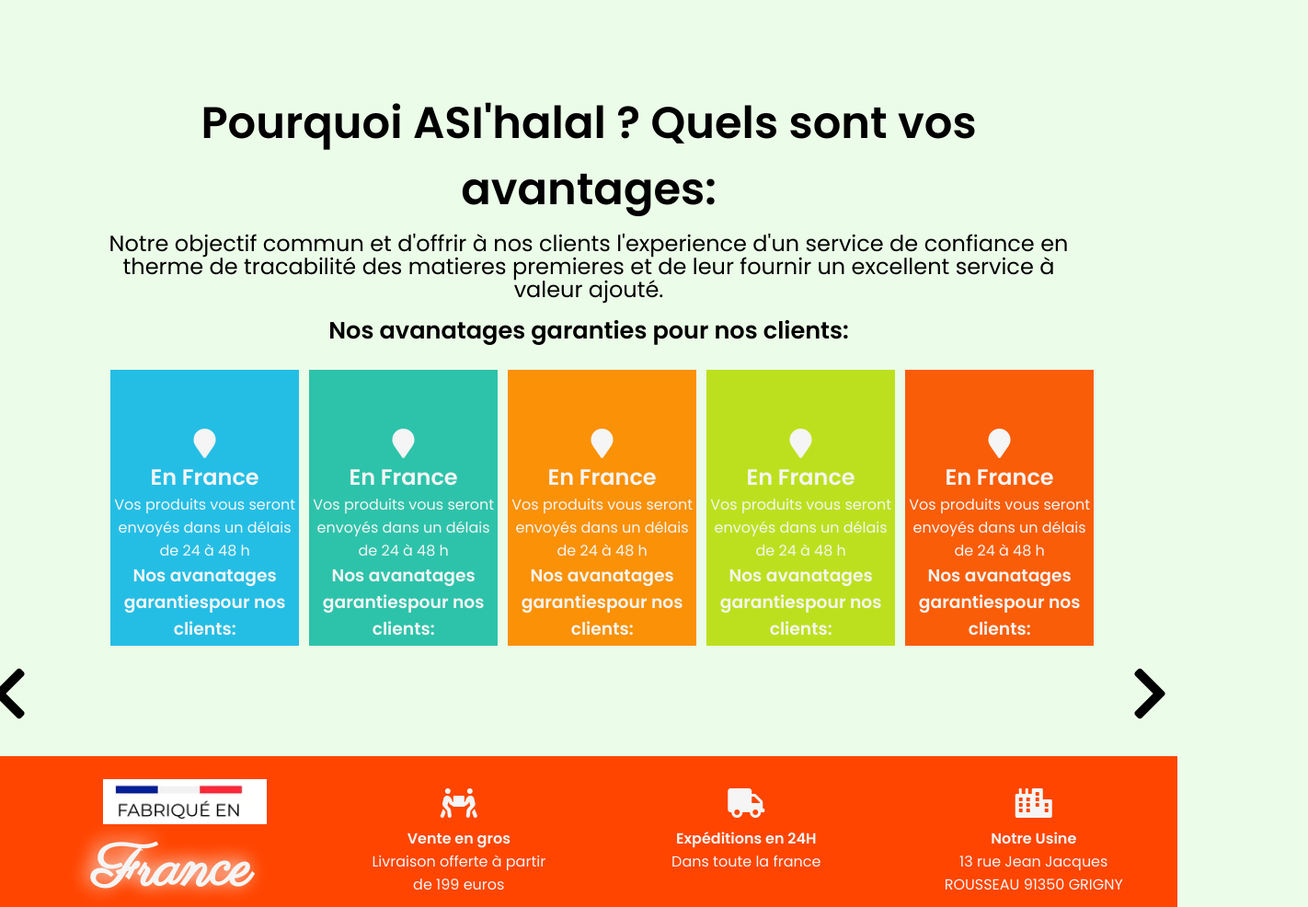
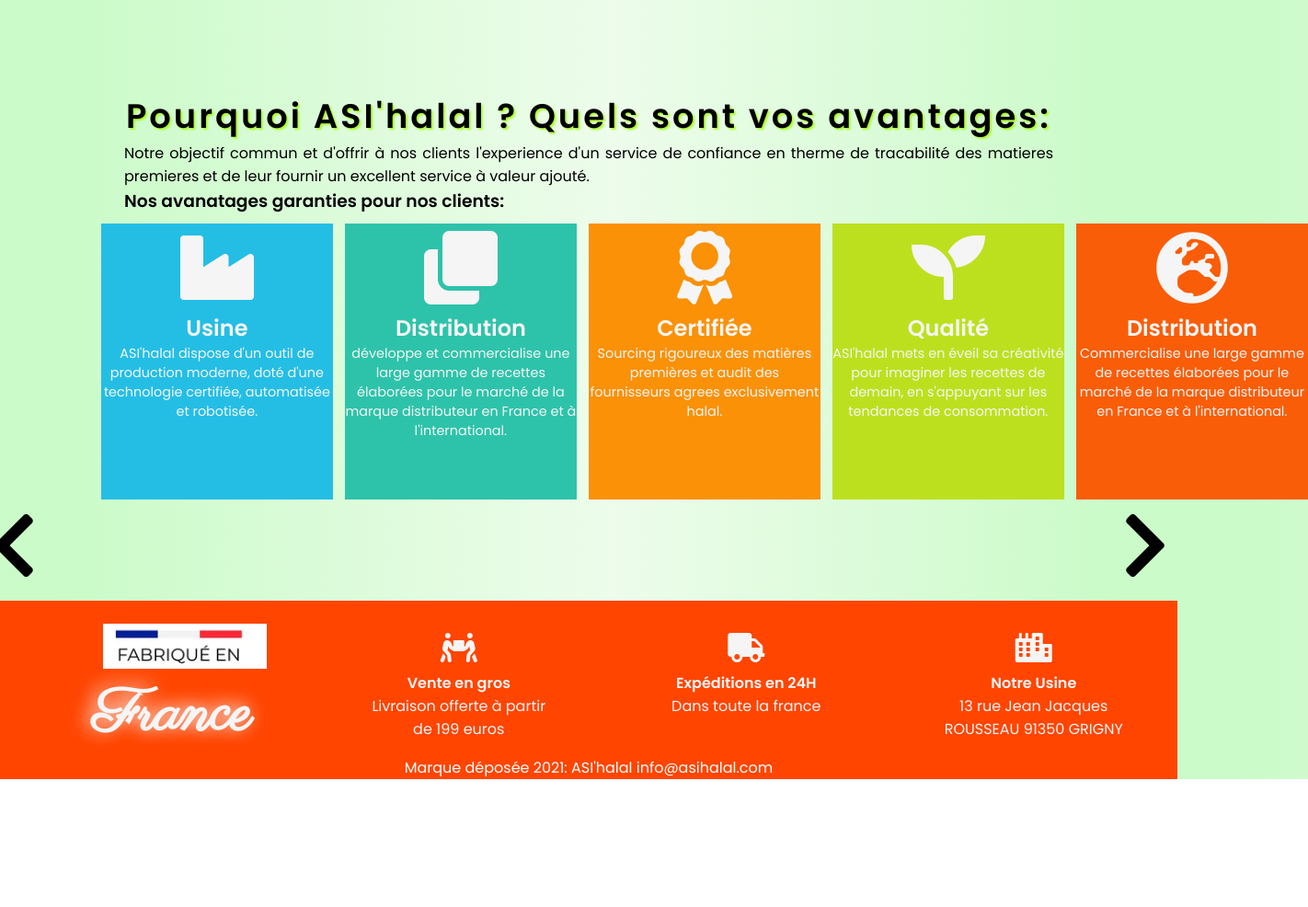
Before and after one commit to Sarahgues/barkhoum.asihalal.github.io, a plain HTML site: page index.html in a window 1280 px wide. Shown: the part 3023-4009 px from the top of the page at 92% size, 1422 px wide, since content can reach past the window. After the commit the page ends 3870 px from the top, so only its background shows below. Drawn offline with nearby package versions, Linux system fonts and the light colour scheme.

Commit message:
ajout code html et css pour le future slider

```diff
--- a/css/style.css
+++ b/css/style.css
@@ -12,7 +12,7 @@
 }
 
 body {
-    background-color: #ebfce8;
+    background: linear-gradient( 90deg, rgba(202, 251, 200, 1) 5%, rgba(237, 252, 235, 1) 52%, rgba(202, 251, 200, 1) 95%);
 }
 
 p {
@@ -230,41 +230,43 @@
 /* Avantages */
 
 .contenu-qualite h2 {
-    font-size: 3rem;
-    text-align: center;
+    font-size: 2.3rem;
+    letter-spacing: 3px;
     padding: 0;
     margin: 0;
-    border-radius: 15px 15px 1px 1px;
+    text-align: center;
+    text-shadow: 2px 2px 2px greenyellow;
 }
 
 .contenu-qualite p {
-    text-align: center;
-    font-size: 1.5rem;
-    padding: 10px;
+    text-align: justify;
     line-height: 25px;
+    margin: 0 35px;
 }
 
 .contenu-qualite h3 {
-    text-align: center;
-    font-size: 1.6rem;
-    padding: 10px;
-    line-height: 25px;
+    text-align: justify;
+    margin: 0 35px;
 }
 
 .avantages-element {
     position: relative;
     display: grid;
-    grid-template-columns: 20% 20% 20% 20% 20%;
-    width: 100%;
+    grid-template-columns: 25% 25% 25% 25% 25%;
     height: 300px;
-    margin: 20px;
+    margin: 10px;
+}
+
+.element-qualite p {
+    white-space: normal;
+    font-size: 0.9rem;
 }
 
 .element-qualite:nth-child(1) {
     background-color: #24bee5;
     width: 95%;
+    color: whitesmoke;
     text-align: center;
-    color: whitesmoke;
 }
 
 .element-qualite:nth-child(2) {
@@ -296,12 +298,7 @@
 }
 
 .avantages-element .element-qualite i {
-    display: inline-block;
-    font-size: 32px;
-    height: 1em;
-    width: 1em;
-    text-align: center;
-    line-height: 5em;
+    line-height: 1.2em;
 }
 
 .fa-chevron-left {
--- a/index.html
+++ b/index.html
@@ -171,39 +171,39 @@
             </div>
             <div class="avantages-element">
                 <div class="element-qualite">
-                    <i class="fa fa-map-marker" aria-hidden="true"></i>
-                    <h2>En France</h2>
-                    <p>Vos produits vous seront envoyés dans un délais de 24 à 48 h</p>
-                    <h3>Nos avanatages garantiespour nos clients:</h3>
+                    <i class="fas fa-industry fa-5x" aria-hidden="true"></i>
+                    <h2>Usine</h2>
+                    <p>ASI'halal dispose d'un outil de production moderne, doté d'une technologie certifiée, automatisée et robotisée.</p>
                 </div>
                 <div class="element-qualite">
-                    <i class="fa fa-map-marker" aria-hidden="true"></i>
-                    <h2>En France</h2>
-                    <p>Vos produits vous seront envoyés dans un délais de 24 à 48 h</p>
-                    <h3>Nos avanatages garantiespour nos clients:</h3>
+                    <i class="fas fa-clone fa-5x" aria-hidden="true">
+                        </i>
+                    <h2>Distribution</h2>
+                    <p> développe et commercialise une large gamme de recettes élaborées pour le marché de la marque distributeur en France et à l'international.</p>
+
                 </div>
                 <div class="element-qualite">
-                    <i class="fa fa-map-marker" aria-hidden="true"></i>
-                    <h2>En France</h2>
-                    <p>Vos produits vous seront envoyés dans un délais de 24 à 48 h</p>
-                    <h3>Nos avanatages garantiespour nos clients:</h3>
+                    <i class="fas fa-award fa-5x" aria-hidden="true"></i>
+                    <h2>Certifiée</h2>
+                    <p>Sourcing rigoureux des matières premières et audit des fournisseurs agrees exclusivement halal.</p>
+
                 </div>
                 <div class="element-qualite">
-                    <i class="fa fa-map-marker" aria-hidden="true"></i>
-                    <h2>En France</h2>
-                    <p>Vos produits vous seront envoyés dans un délais de 24 à 48 h</p>
-                    <h3>Nos avanatages garantiespour nos clients:</h3>
+                    <i class="fas fa-seedling fa-5x" aria-hidden="true">
+                        </i>
+                    <h2>Qualité</h2>
+                    <p>ASI'halal mets en éveil sa créativité pour imaginer les recettes de demain, en s'appuyant sur les tendances de consommation. </p>
+
                 </div>
                 <div class="element-qualite">
-                    <i class="fa fa-map-marker" aria-hidden="true"></i>
-                    <h2>En France</h2>
-                    <p>Vos produits vous seront envoyés dans un délais de 24 à 48 h</p>
-                    <h3>Nos avanatages garantiespour nos clients:</h3>
+                    <i class="fas fa-globe-europe fa-5x" aria-hidden="true"></i>
+                    <h2>Distribution</h2>
+                    <p>Commercialise une large gamme de recettes élaborées pour le marché de la marque distributeur en France et à l'international.</p>
                 </div>
             </div>
             <div>
-                <i class="fa fa-chevron-left fa-4x" aria-hidden="true"></i>
-                <i class="fa fa-chevron-right fa-4x" aria-hidden="true"></i>
+                <i class="fa fa-chevron-left fa-5x" aria-hidden="true"></i>
+                <i class="fa fa-chevron-right fa-5x" aria-hidden="true"></i>
             </div>
 
         </div>
```
